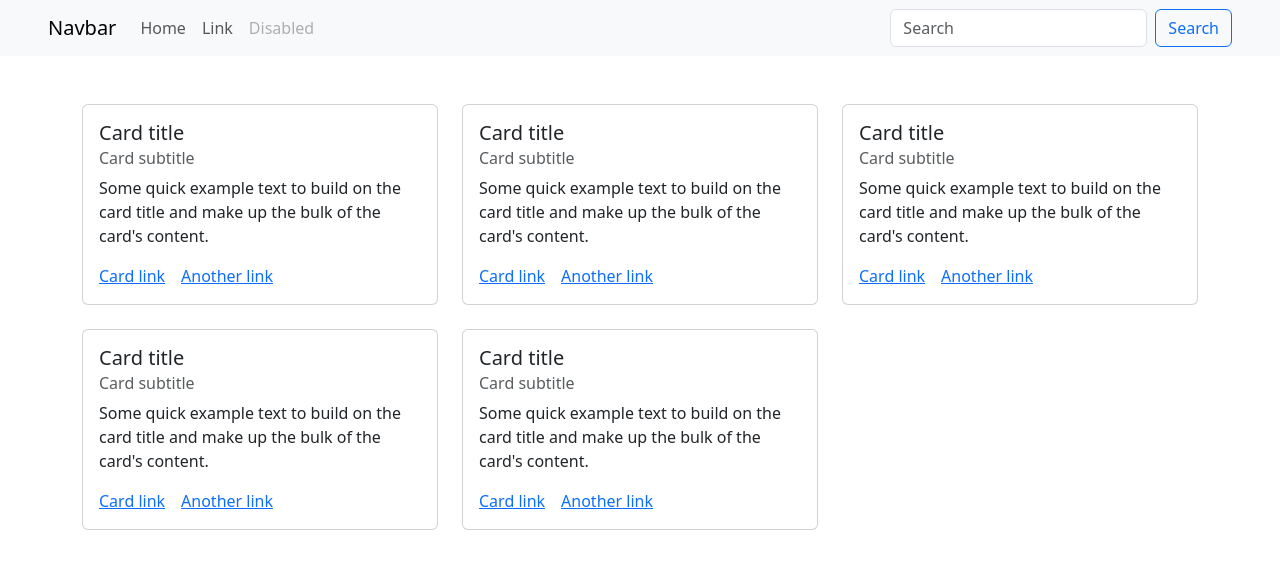
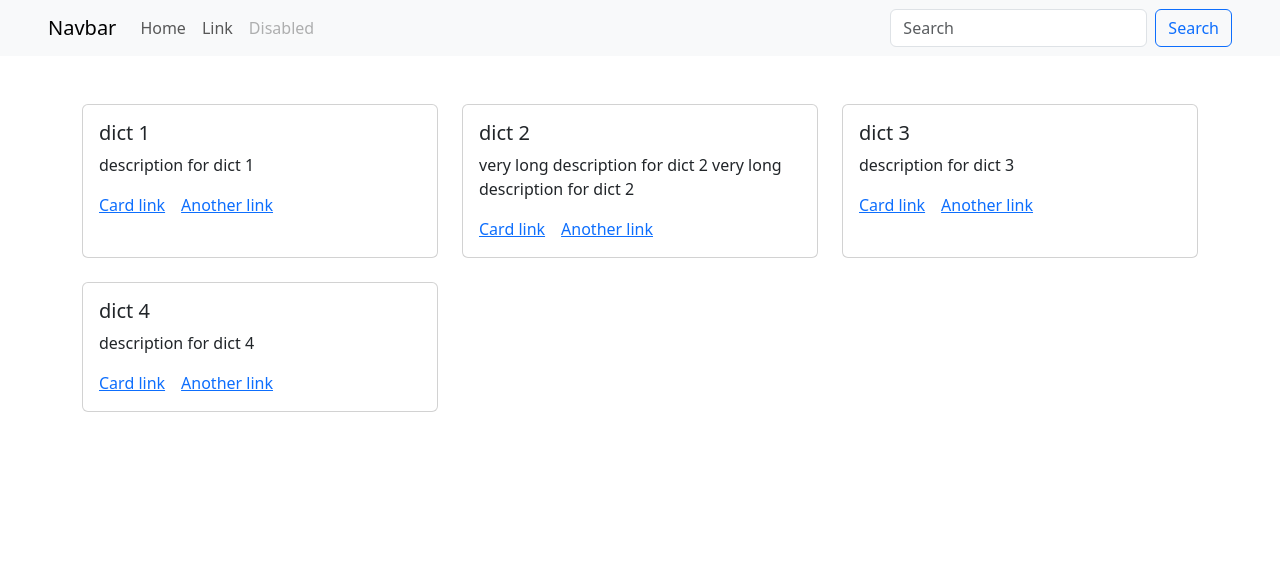
Before and after one commit to chup1kq/adddict_front, a React (Create React App) app: page /dictionaries in a window 1280 px wide. Shown: the top 568 px of the page. Built offline with nearby package versions, Linux system fonts and the light colour scheme.

Commit message:
Add dynamic rendering of dicts

```diff
--- a/src/pages/UserDictionaries.jsx
+++ b/src/pages/UserDictionaries.jsx
@@ -1,75 +1,43 @@
+const dicts = [
+    {
+        id: 1,
+        title: 'dict 1',
+        description: 'description for dict 1',
+    },
+    {
+        id: 2,
+        title: 'dict 2',
+        description: 'very long description for dict 2 very long description for dict 2',
+    },
+    {
+        id: 3,
+        title: 'dict 3',
+        description: 'description for dict 3',
+    },
+    {
+        id: 4,
+        title: 'dict 4',
+        description: 'description for dict 4',
+    }
+];
+
 export const UserDictionaries = () => {
     return (
-    <>
         <div className="container my-5">
             <div className="row row-cols-1 row-cols-sm-2 row-cols-lg-3 g-4">
-                {/*Карточка*/}
-                <div className="col">
-                    <div className="card h-100">
-                        <div className="card-body">
-                            <h5 className="card-title">Card title</h5>
-                            <h6 className="card-subtitle mb-2 text-body-secondary">Card subtitle</h6>
-                            <p className="card-text">Some quick example text to build on the card title and make up
-                                the bulk of the card's content.</p>
-                            <a href="#" className="card-link">Card link</a>
-                            <a href="#" className="card-link">Another link</a>
+                {dicts.map((dict) => (
+                    <div className="col" key={dict.id}>
+                        <div className="card h-100" id={dict.id}>
+                            <div className="card-body">
+                                <h5 className="card-title">{dict.title}</h5>
+                                <p className="card-text">{dict.description}</p>
+                                <a href="#" className="card-link">Card link</a>
+                                <a href="#" className="card-link">Another link</a>
+                            </div>
                         </div>
                     </div>
-                </div>
-                {/*Карточка*/}
-                <div className="col">
-                    <div className="card h-100">
-                        <div className="card-body">
-                            <h5 className="card-title">Card title</h5>
-                            <h6 className="card-subtitle mb-2 text-body-secondary">Card subtitle</h6>
-                            <p className="card-text">Some quick example text to build on the card title and make up
-                                the bulk of the card's content.</p>
-                            <a href="#" className="card-link">Card link</a>
-                            <a href="#" className="card-link">Another link</a>
-                        </div>
-                    </div>
-                </div>
-                {/*Карточка*/}
-                <div className="col">
-                    <div className="card h-100">
-                        <div className="card-body">
-                            <h5 className="card-title">Card title</h5>
-                            <h6 className="card-subtitle mb-2 text-body-secondary">Card subtitle</h6>
-                            <p className="card-text">Some quick example text to build on the card title and make up
-                                the bulk of the card's content.</p>
-                            <a href="#" className="card-link">Card link</a>
-                            <a href="#" className="card-link">Another link</a>
-                        </div>
-                    </div>
-                </div>
-                {/*Карточка*/}
-                <div className="col">
-                    <div className="card h-100">
-                        <div className="card-body">
-                            <h5 className="card-title">Card title</h5>
-                            <h6 className="card-subtitle mb-2 text-body-secondary">Card subtitle</h6>
-                            <p className="card-text">Some quick example text to build on the card title and make up
-                                the bulk of the card's content.</p>
-                            <a href="#" className="card-link">Card link</a>
-                            <a href="#" className="card-link">Another link</a>
-                        </div>
-                    </div>
-                </div>
-                {/*Карточка*/}
-                <div className="col">
-                    <div className="card h-100">
-                        <div className="card-body">
-                            <h5 className="card-title">Card title</h5>
-                            <h6 className="card-subtitle mb-2 text-body-secondary">Card subtitle</h6>
-                            <p className="card-text">Some quick example text to build on the card title and make up
-                                the bulk of the card's content.</p>
-                            <a href="#" className="card-link">Card link</a>
-                            <a href="#" className="card-link">Another link</a>
-                        </div>
-                    </div>
-                </div>
+                ))}
             </div>
         </div>
-    </>
-    )
+    );
 };
--- a/src/route/routes.js
+++ b/src/route/routes.js
@@ -14,7 +14,7 @@ export const routes = [
     },
     {
         path: '/dictionaries',
-        element: <UserDictionaries/>,
+        element: <UserDictionaries />,
         name: 'dictionaries',
     }
 ]
```
